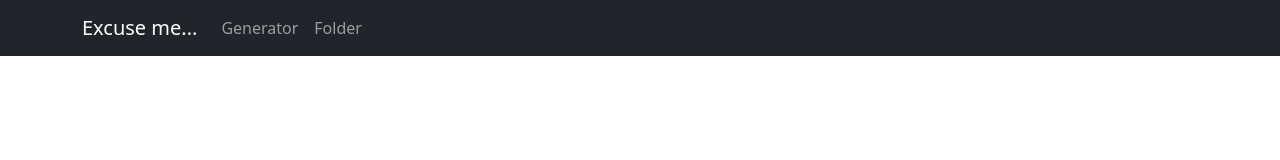
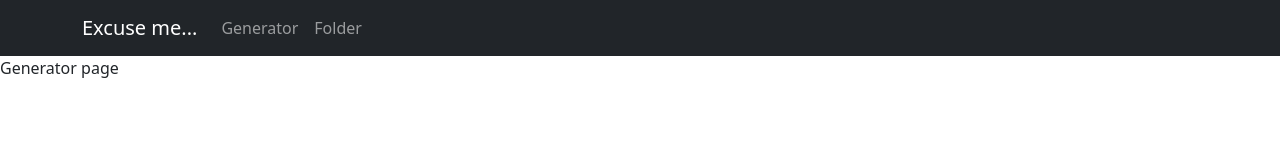
Before and after one commit to MiuMiuMiuMiuMiu/excuse, a React (Create React App) app in the folder my-app/: page /generator in a window 1280 px wide. Shown: the top 160 px of the page. Built offline with nearby package versions, Linux system fonts and the light colour scheme.

Commit message:
Linked home/nav to generator-page

```diff
--- a/my-app/src/App.js
+++ b/my-app/src/App.js
@@ -1,4 +1,6 @@
 import Home from "./pages/home";
+import Generator from "./pages/generator";
+
 import 'bootstrap/dist/css/bootstrap.min.css';
 import Container from 'react-bootstrap/Container';
 import Nav from 'react-bootstrap/Nav';
@@ -16,11 +18,11 @@ function App() {
         <div className="App">
           <Navbar bg="dark" variant="dark" expand="lg">
             <Container>
-              <Navbar.Brand as={Link} to="/" >Excuse me...</Navbar.Brand>
+              <Navbar.Brand as={Link} to="/">Excuse me...</Navbar.Brand>
               <Navbar.Toggle aria-controls="basic-navbar-nav" />
               <Navbar.Collapse id="basic-navbar-nav">
                 <Nav className="me-auto">
-                  <Nav.Link href="#link">Generator</Nav.Link>
+                  <Nav.Link as={Link} to="/generator">Generator</Nav.Link>
                   <Nav.Link href="#link">Folder</Nav.Link>
                 </Nav>
               </Navbar.Collapse>
@@ -30,6 +32,7 @@ function App() {
       </ThemeProvider>
       <Routes>
         <Route path="/" element={<Home />} />
+        <Route path="/generator" element={<Generator />} />
       </Routes>
     </BrowserRouter>
   );
--- a/my-app/src/pages/generator.js
+++ b/my-app/src/pages/generator.js
@@ -1,3 +1,7 @@
-const Home = () => {
+const Generator = () => {
+    return (
+        "Generator page"
+    );
+};
 
-};
+export default Generator;
--- a/my-app/src/pages/home.js
+++ b/my-app/src/pages/home.js
@@ -1,3 +1,4 @@
+import { Link } from "react-router-dom";
 import Container from 'react-bootstrap/Container';
 import Row from 'react-bootstrap/Row';
 import Col from 'react-bootstrap/Col';
@@ -46,7 +47,7 @@ const Home = () => {
             </Row>
             <Row className="pt-5">
                 <Col>
-                    <Button variant="primary" size="lg">GENERATE EXCUSE</Button>
+                    <Button variant="primary" size="lg" as={Link} to="/generator">GENERATE EXCUSE</Button>
                 </Col>
             </Row>
         </Container>
```
